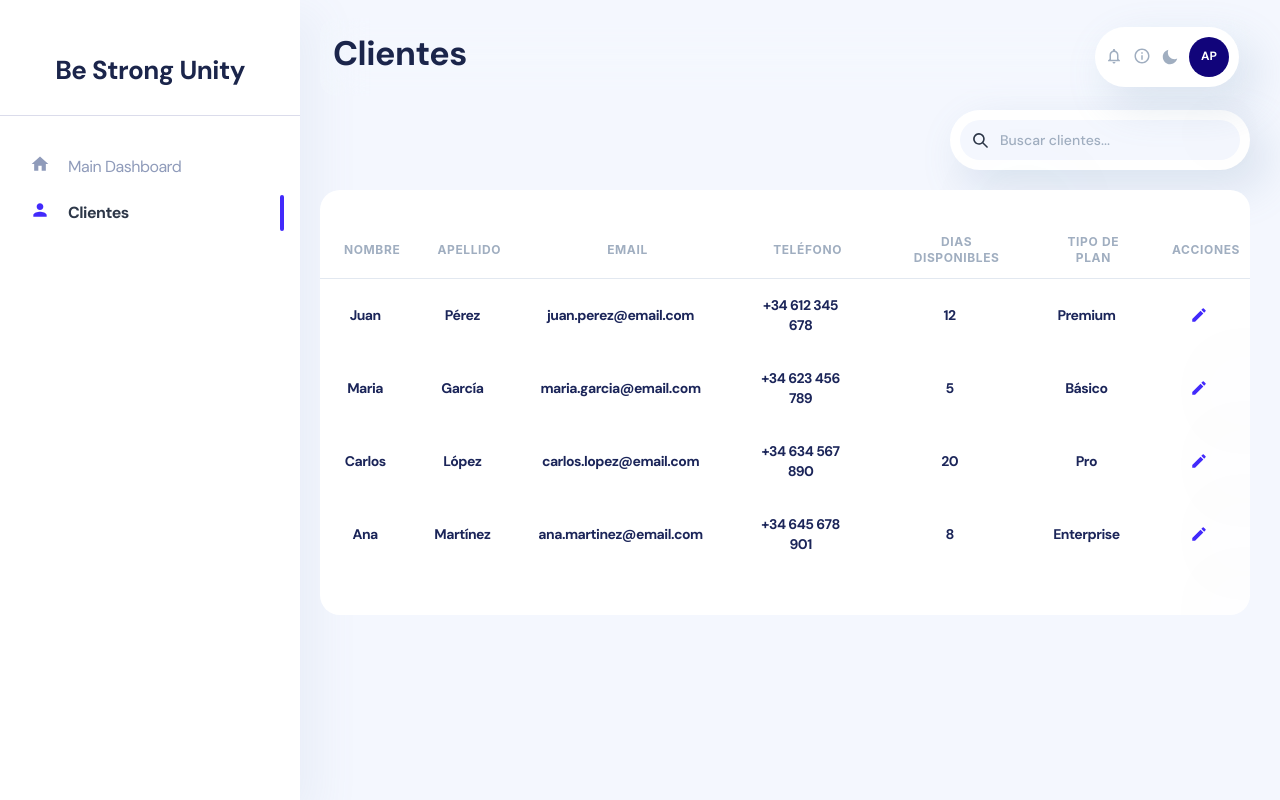
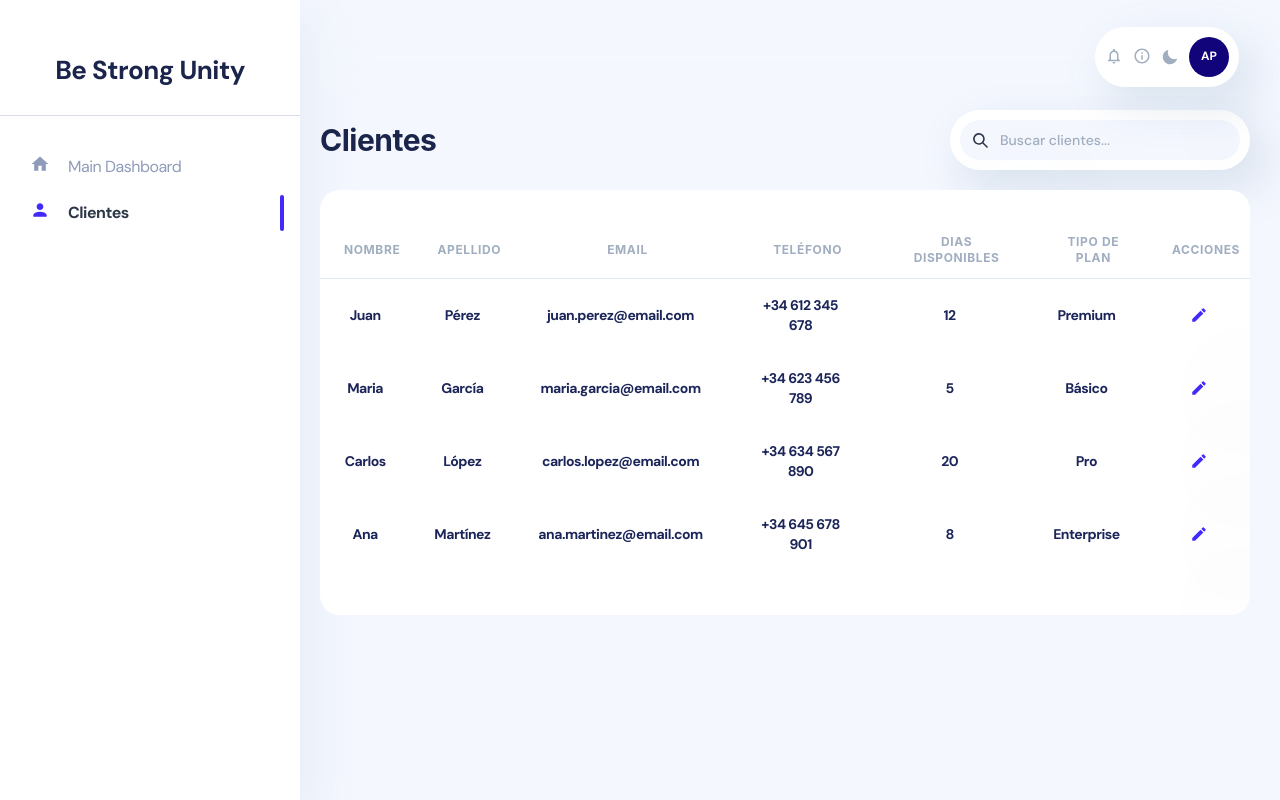
Before and after one commit to ymichel31/panel-administrativo, a Next.js app: page /admin/clientes in a window 1280 px wide. Built offline with nearby package versions, Linux system fonts and the light colour scheme.

Commit message:
listado de cliente

```diff
--- a/src/app/admin/clientes/page.tsx
+++ b/src/app/admin/clientes/page.tsx
@@ -1,5 +1,5 @@
 'use client';
-import { Box, Flex, SimpleGrid, useColorModeValue } from '@chakra-ui/react';
+import { Box, Flex, Heading, SimpleGrid, useColorModeValue } from '@chakra-ui/react';
 import { SearchBar } from 'components/navbar/searchBar/SearchBar';
 import { useMemo, useState } from 'react';
 import ComplexTable from 'views/admin/dataTables/components/ComplexTable';
@@ -7,6 +7,7 @@ import tableDataComplex from 'views/admin/dataTables/variables/tableDataComplex'
 
 export default function Clientes() {
   const [search, setSearch] = useState('');
+  const textColor = useColorModeValue('navy.700', 'white');
   const menuBg = useColorModeValue('white', 'navy.800');
   const shadow = useColorModeValue(
     '14px 17px 40px 4px rgba(112, 144, 176, 0.18)',
@@ -25,7 +26,16 @@ export default function Clientes() {
 
   return (
     <Box pt={{ base: '130px', md: '80px', xl: '80px' }}>
-      <Flex mb="20px" justify="flex-end">
+      <Flex
+        mb="20px"
+        direction={{ base: 'column', md: 'row' }}
+        align={{ base: 'stretch', md: 'center' }}
+        justify="space-between"
+        gap="20px"
+      >
+        <Heading size="lg" color={textColor}>
+          Clientes
+        </Heading>
         <Flex
           bg={menuBg}
           p="10px"
--- a/src/app/admin/default/page.tsx
+++ b/src/app/admin/default/page.tsx
@@ -2,6 +2,7 @@
 import {
   Box,
   Flex,
+  Heading,
   FormLabel,
   Image,
   Icon,
@@ -26,9 +27,13 @@ import WeeklyRevenue from 'views/admin/default/components/WeeklyRevenue';
 export default function Default() {
   const brandColor = useColorModeValue('brand.500', 'white');
   const boxBg = useColorModeValue('secondaryGray.300', 'whiteAlpha.100');
+  const textColor = useColorModeValue('navy.700', 'white');
 
   return (
     <Box pt={{ base: '130px', md: '80px', xl: '80px' }}>
+      <Heading size="lg" color={textColor} mb="20px">
+        Main Dashboard
+      </Heading>
       <SimpleGrid
         columns={{ base: 1, md: 2, lg: 3, '2xl': 6 }}
         gap="20px"
--- a/src/app/admin/layout.tsx
+++ b/src/app/admin/layout.tsx
@@ -11,10 +11,8 @@ import Footer from 'components/footer/FooterAdmin';
 import Navbar from 'components/navbar/NavbarAdmin';
 import Sidebar from 'components/sidebar/Sidebar';
 import { SidebarContext } from 'contexts/SidebarContext';
-import { usePathname } from 'next/navigation';
 import { PropsWithChildren, useEffect, useState } from 'react';
 import routes from 'routes';
-import { getActiveRoute } from 'utils/navigation';
 
 interface DashboardLayoutProps extends PropsWithChildren {
   [x: string]: any;
@@ -23,7 +21,6 @@ interface DashboardLayoutProps extends PropsWithChildren {
 // Custom Chakra theme
 export default function AdminLayout(props: DashboardLayoutProps) {
   const { children, ...rest } = props;
-  const pathname = usePathname();
   // states and functions
   const [fixed] = useState(false);
   const [toggleSidebar, setToggleSidebar] = useState(false);
@@ -63,8 +60,6 @@ export default function AdminLayout(props: DashboardLayoutProps) {
             <Box>
               <Navbar
                 onOpen={onOpen}
-                logoText={'Be Strong Unity'}
-                brandText={getActiveRoute(routes, pathname)}
                 fixed={fixed}
                 {...rest}
               />
--- a/src/components/navbar/NavbarAdmin.tsx
+++ b/src/components/navbar/NavbarAdmin.tsx
@@ -3,7 +3,6 @@
 import {
   Box,
   Flex,
-  Link,
   useColorModeValue
 } from '@chakra-ui/react'
 import { useState, useEffect } from 'react'
@@ -11,8 +10,6 @@ import AdminNavbarLinks from 'components/navbar/NavbarLinksAdmin'
 import { isWindowAvailable } from 'utils/navigation'
 
 export default function AdminNavbar (props: {
-  brandText: string
-  logoText: string
   fixed: boolean
   onOpen: (...args: any[]) => any
 }) {
@@ -29,10 +26,6 @@ export default function AdminNavbar (props: {
     }
   })
 
-  const { brandText } = props
-
-
-  let mainText = useColorModeValue('navy.700', 'white')
   let navbarPosition = 'fixed' as const
   let navbarFilter = 'none'
   let navbarBackdrop = 'blur(20px)'
@@ -98,40 +91,14 @@ export default function AdminNavbar (props: {
     >
       <Flex
         w='100%'
-        flexDirection={{
-          sm: 'column',
-          md: 'row'
-        }}
-        alignItems={{ xl: 'center' }}
+        alignItems='center'
+        justifyContent='flex-end'
         mb={gap}
       >
-        <Box mb={{ sm: '8px', md: '0px' }}>
-          <Link
-            color={mainText}
-            href='#'
-            bg='inherit'
-            borderRadius='inherit'
-            fontWeight='bold'
-            fontSize='34px'
-            _hover={{ color: { mainText } }}
-            _active={{
-              bg: 'inherit',
-              transform: 'none',
-              borderColor: 'transparent'
-            }}
-            _focus={{
-              boxShadow: 'none'
-            }}
-          >
-            {brandText}
-          </Link>
-        </Box>
-        <Box ms='auto' w={{ sm: '100%', md: 'unset' }}>
-          <AdminNavbarLinks
-            onOpen={props.onOpen}
-            fixed={props.fixed}
-          />
-        </Box>
+        <AdminNavbarLinks
+          onOpen={props.onOpen}
+          fixed={props.fixed}
+        />
       </Flex>
     </Box>
   )
--- a/src/utils/navigation.ts
+++ b/src/utils/navigation.ts
@@ -1,27 +1,2 @@
-import { IRoute } from "types/navigation";
-
 // NextJS Requirement
-export const isWindowAvailable = () => typeof window !== "undefined";
-
-export const findCurrentRoute = (
-  routes: IRoute[],
-  pathname?: string | null,
-): IRoute | undefined => {
-  const path =
-    pathname ??
-    (isWindowAvailable() ? window.location.pathname : null);
-
-  if (!path) return undefined;
-
-  return routes.find(
-    (route) => path.includes(route.layout + route.path),
-  );
-};
-
-export const getActiveRoute = (
-  routes: IRoute[],
-  pathname?: string | null,
-): string => {
-  const route = findCurrentRoute(routes, pathname);
-  return route?.name || "Default Brand Text";
-};
+export const isWindowAvailable = () => typeof window !== 'undefined';
```
